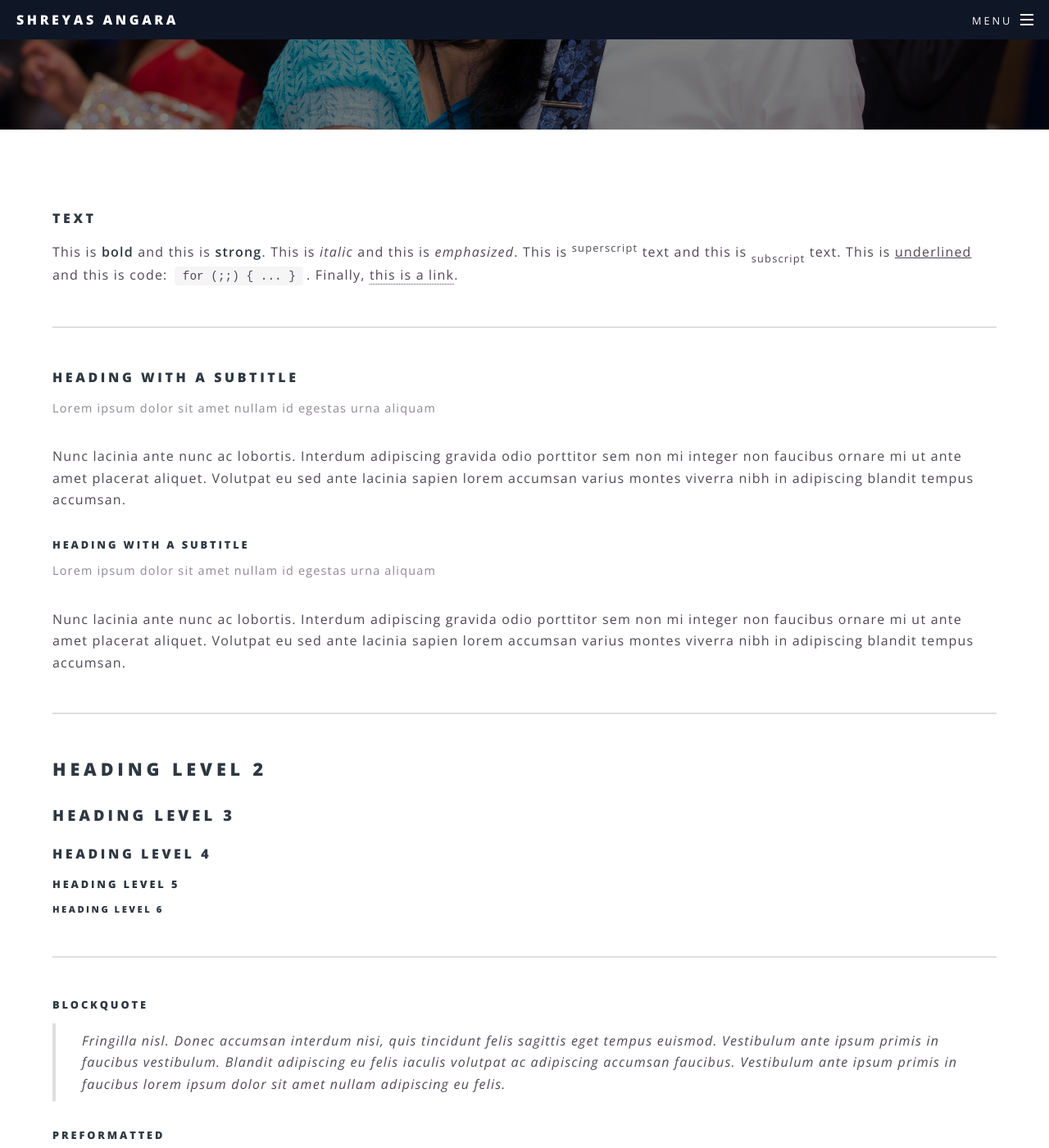
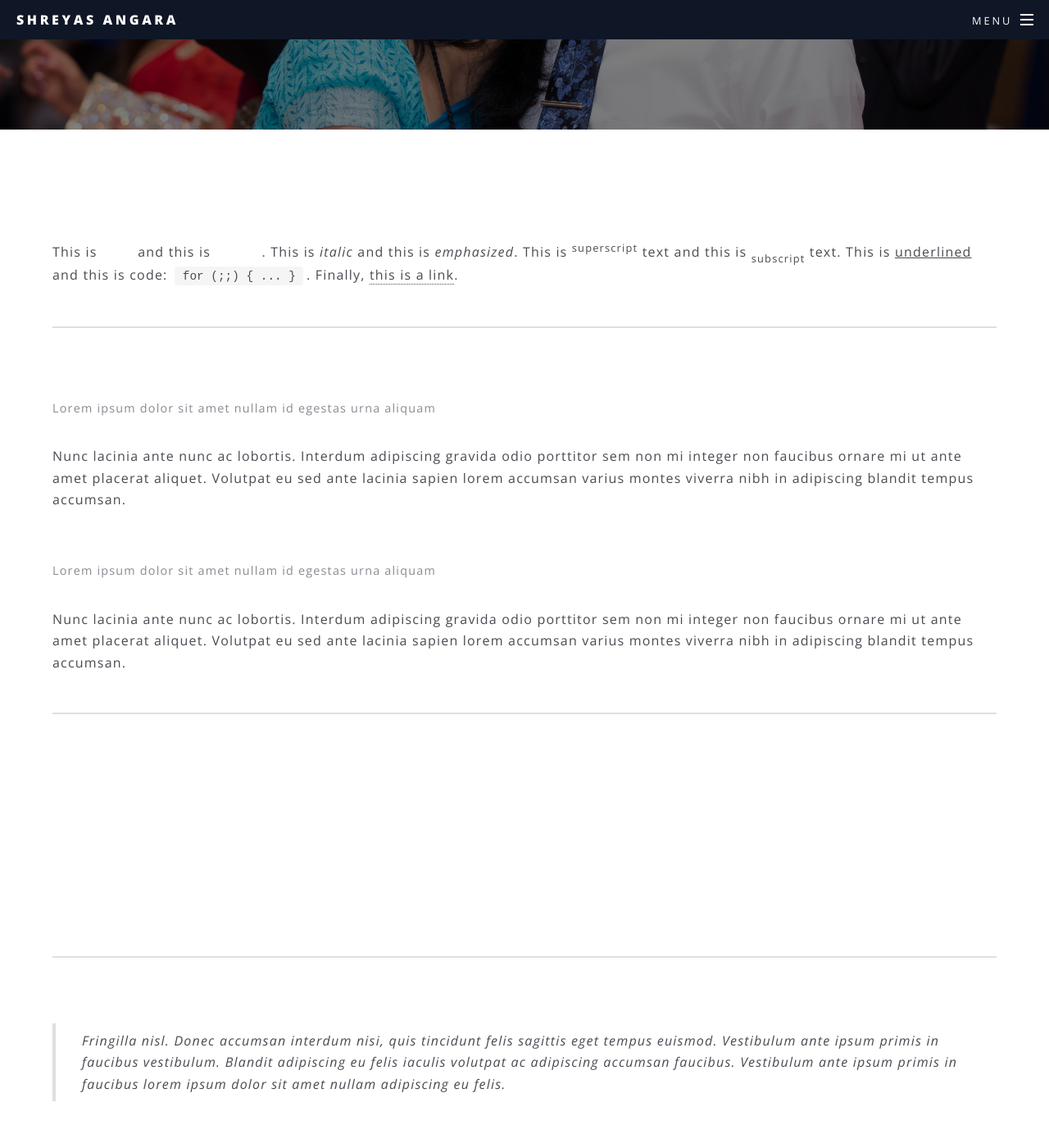
Before and after one commit to shreyas00023/mywebsite, a Jekyll site: the page built from elements.html, in a window 1280 px wide and 1400 px high, scrolled down 235 px. Shown: the whole window at 82% size. Built offline with Jekyll 4.4.1, drawn with Linux system fonts in a browser that asks for light colours.

Commit message:
Update _vars.scss

```diff
--- a/_sass/libs/_vars.scss
+++ b/_sass/libs/_vars.scss
@@ -114,7 +114,7 @@
 
 		accent7: (
 			bg:				#ffffff,
-			fg-bold:		#2E3842,
+			fg-bold:		#ffffff,
 			fg:				#4E4852,
 			fg-light:		#8E8892,
 			border:			#dfdfdf,
```
